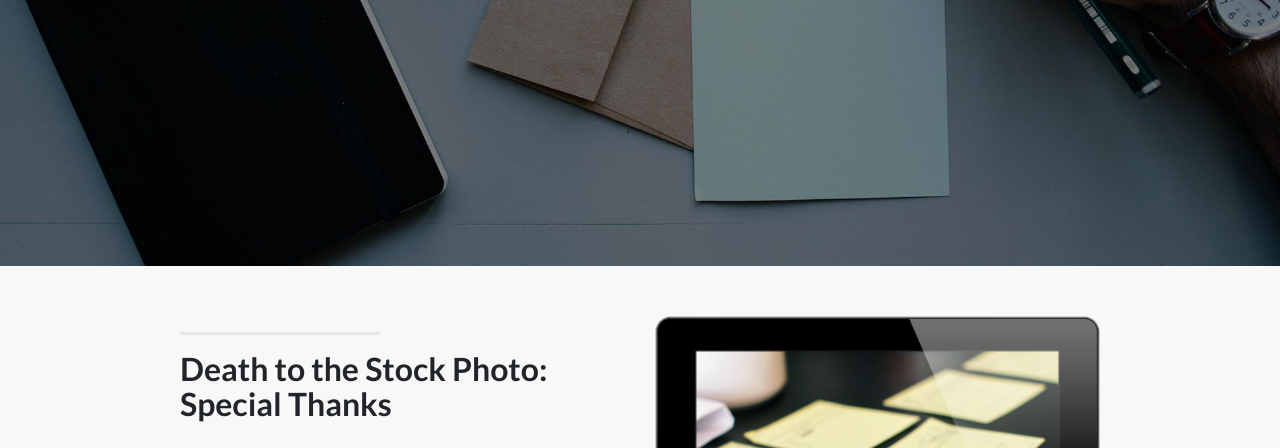
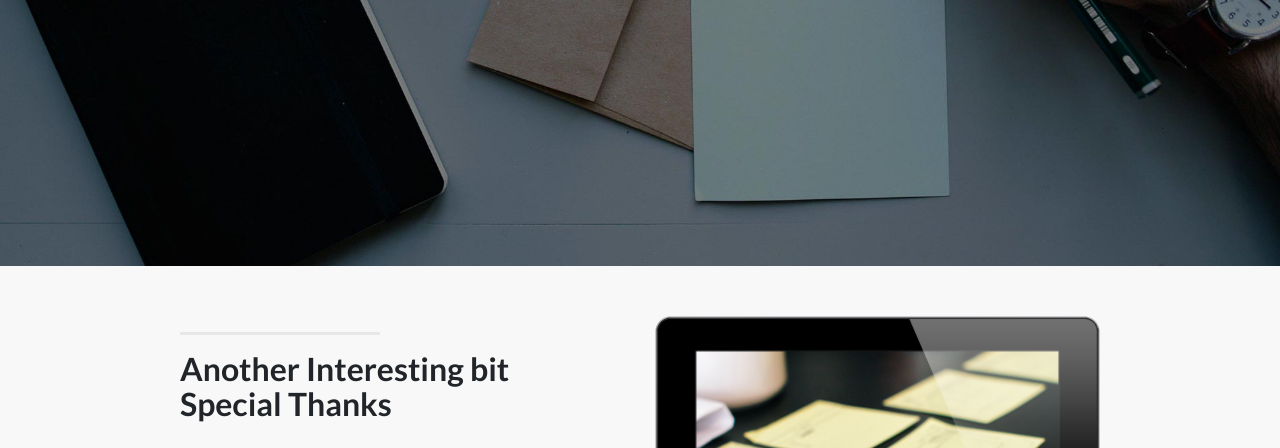
Before and after one commit to dconnell3030/vanguardtalent, a website: page index.html in a window 1280 px wide. Shown: the part 495-943 px from the top of the page. Drawn offline with Linux system fonts and the light colour scheme.

Commit message:
Update test

```diff
--- a/index.html
+++ b/index.html
@@ -89,7 +89,7 @@
           <div class="col-lg-5 ml-auto">
             <hr class="section-heading-spacer">
             <div class="clearfix"></div>
-            <h2 class="section-heading">Death to the Stock Photo:<br>Special Thanks</h2>
+            <h2 class="section-heading">Another Interesting bit<br>Special Thanks</h2>
             <p class="lead">A special thanks to
               <a target="_blank" href="http://join.deathtothestockphoto.com/">Death to the Stock Photo</a>
               for providing the photographs that you see in this template. Visit their website to become a member.</p>
```
